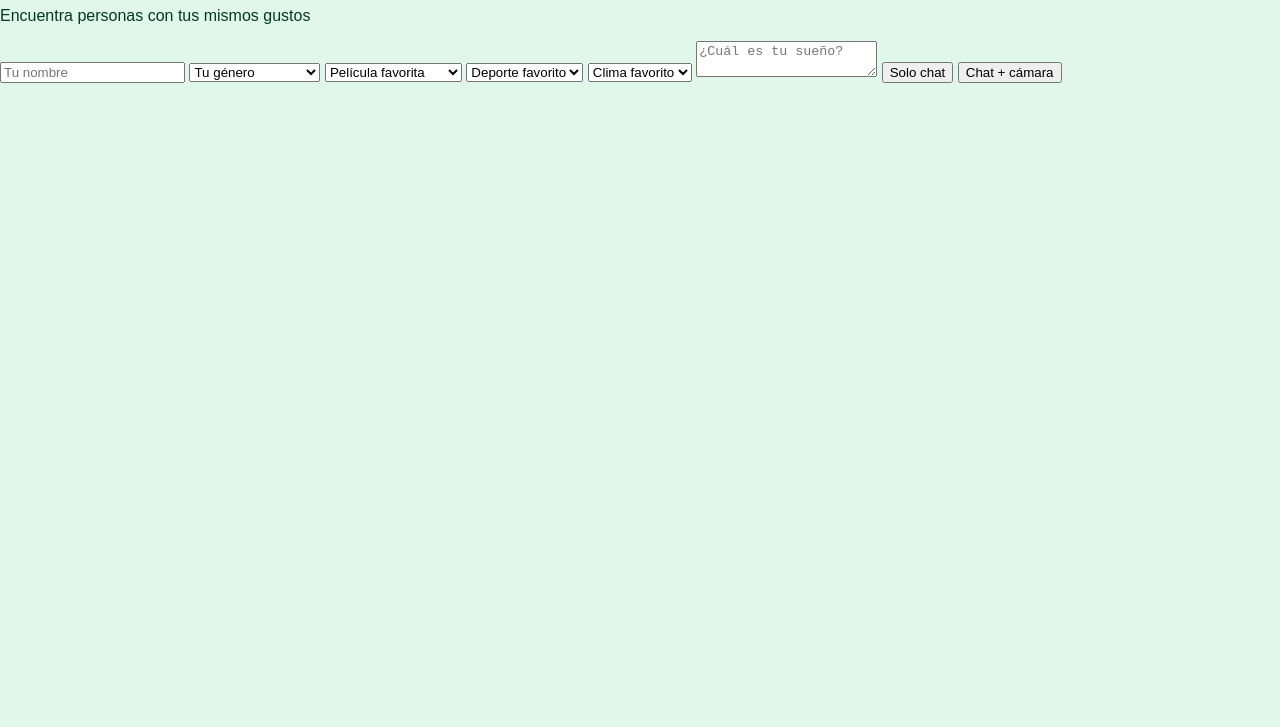
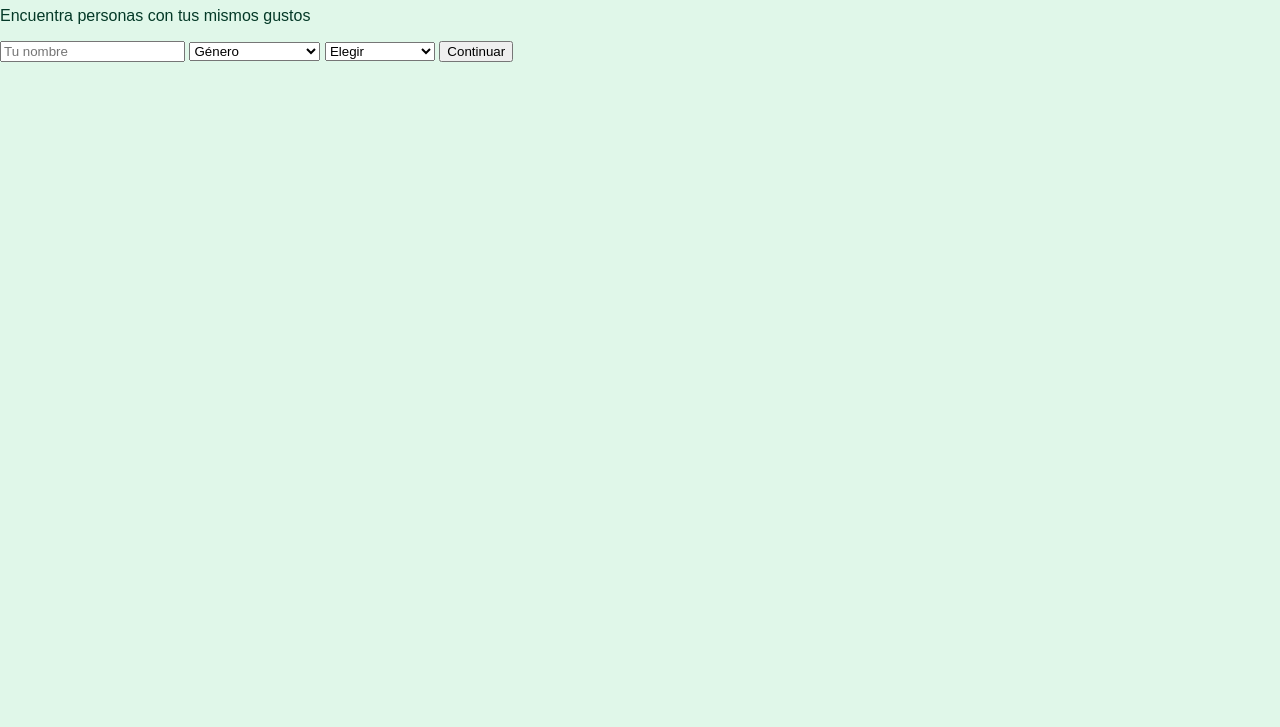
Before and after one commit to SqnJordan/popchat, a website: page public/index.html in a window 1280 px wide. Shown: the part 73-800 px from the top of the page. Drawn offline with Linux system fonts and the light colour scheme.

Commit message:
Update index.html

```diff
--- a/public/index.html
+++ b/public/index.html
@@ -6,67 +6,37 @@
 <link rel="stylesheet" href="style.css">
 </head>
 <body>
-
 <div class="container">
-
 <h1>PopChat</h1>
 <p>Encuentra personas con tus mismos gustos</p>
 
 <input type="text" id="nombre" placeholder="Tu nombre">
-
 <select id="genero">
-<option value="">Tu género</option>
-<option>Hombre</option>
-<option>Mujer</option>
-<option>Prefiero no decirlo</option>
+  <option value="">Género</option>
+  <option>Hombre</option>
+  <option>Mujer</option>
+  <option>Prefiero no decirlo</option>
+</select>
+<select id="tipoChat">
+  <option value="">Elegir</option>
+  <option value="chat">Solo chat</option>
+  <option value="video">Chat + cámara</option>
 </select>
 
-<select id="pelicula">
-<option value="">Película favorita</option>
-<option>Avengers</option>
-<option>Spider-Man</option>
-<option>Harry Potter</option>
-<option>Rápidos y Furiosos</option>
-<option>Batman</option>
-<option>No tengo</option>
-</select>
-
-<select id="deporte">
-<option value="">Deporte favorito</option>
-<option>Fútbol</option>
-<option>Basket</option>
-<option>Tennis</option>
-<option>Gym</option>
-<option>No tengo</option>
-</select>
-
-<select id="clima">
-<option value="">Clima favorito</option>
-<option>Frío</option>
-<option>Calor</option>
-<option>Lluvia</option>
-<option>Nublado</option>
-<option>Ninguno</option>
-</select>
-
-<textarea id="sueno" placeholder="¿Cuál es tu sueño?"></textarea>
-
-<button onclick="chat()">Solo chat</button>
-<button onclick="video()">Chat + cámara</button>
-
+<button onclick="proseguir()">Continuar</button>
 </div>
 
 <script>
-function chat(){
-localStorage.setItem("tipo","chat");
-window.location="chat.html";
-}
-
-function video(){
-localStorage.setItem("tipo","video");
-window.location="video.html";
+function proseguir(){
+  const nombre = document.getElementById("nombre").value;
+  const genero = document.getElementById("genero").value;
+  const tipo = document.getElementById("tipoChat").value;
+  if(!nombre || !genero || !tipo){ alert("Completa todo"); return; }
+  localStorage.setItem("nombre", nombre);
+  localStorage.setItem("genero", genero);
+  localStorage.setItem("tipo", tipo);
+  window.location="chat.html";
 }
 </script>
-
 </body>
 </html>
```
